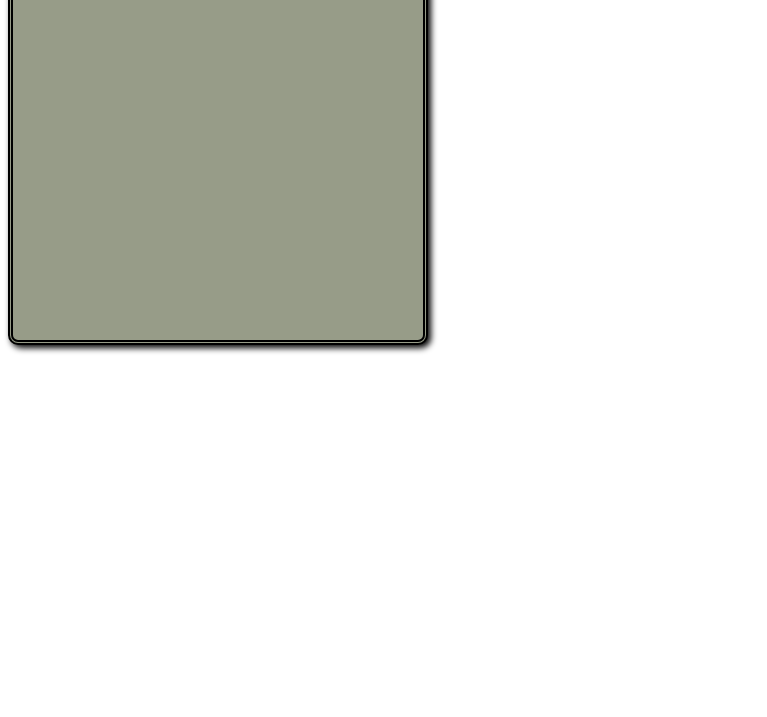
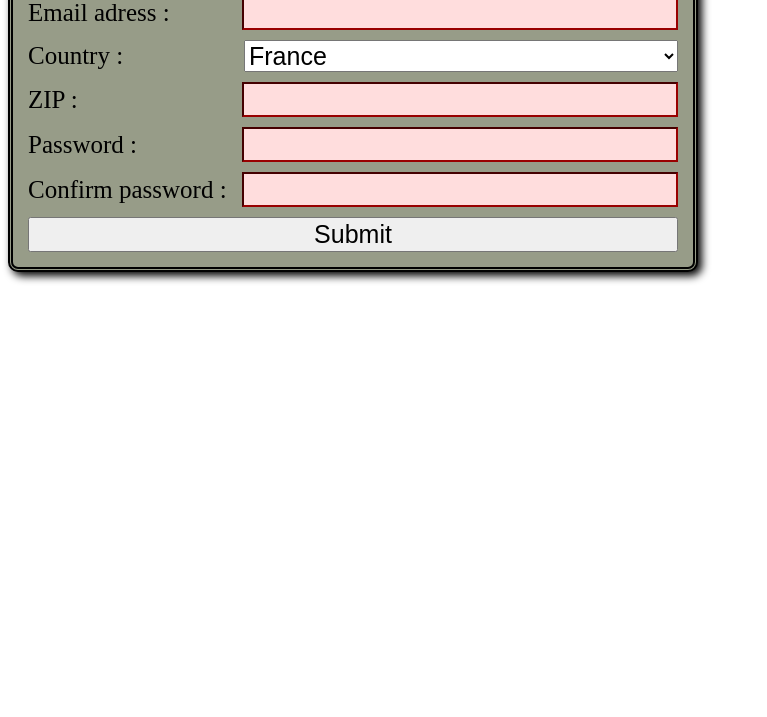
Before and after one commit to SlipNinja/form_validation, a website built with webpack: page dist/index.html in a window 1280 px wide. Shown: the part 83-800 px from the top of the page, without its empty margins (0-767 px from the left). Built offline with nearby package versions, Linux system fonts and the light colour scheme.

Commit message:
Add form fields and associated validations

```diff
--- a/src/index.js
+++ b/src/index.js
@@ -2,6 +2,4 @@ import { buildForm } from "./pageBuilder.js";
 import './style.css';
 
 
-  console.log("COUCOU ?");
-
   document.body.appendChild(buildForm());
--- a/src/pageBuilder.js
+++ b/src/pageBuilder.js
@@ -10,29 +10,142 @@ function buildForm() {
 
     const emailtext = document.createElement("span");
     emailtext.innerHTML = "Email adress : ";
-
     const email = document.createElement("input");
     email.id = "email";
     email.type = "email";
     email.required = true;
     email.minLength = 8;
-
     const emailerror = document.createElement("span");
     emailerror.ariaLive = "polite";
     emailerror.classList.add("error");
+    addEmailValidation(email, emailerror);
+    const emailline = createFormLine(emailtext, email, emailerror);
 
-    addEmailValidation(email, emailerror);
+    const countrytext = document.createElement("span");
+    countrytext.innerHTML = "Country :";
+    const country = document.createElement("select");
+    country.id = "country";
+    const option1 = createOption("fr", "France");
+    const option2 = createOption("en", "England");
+    const option3 = createOption("de", "Germany");
+    country.appendChild(option1);
+    country.appendChild(option2);
+    country.appendChild(option3);
+    country.onchange = checkZIP;
+    const countryline = createFormLine(countrytext, country);
 
-    const emailline = createFormLine(emailtext, email, emailerror);
+    const ziptext = document.createElement("span");
+    ziptext.innerHTML = "ZIP :";
+    const zip = document.createElement("input");
+    zip.type = "text";
+    zip.id = "zip";
+    zip.required = true;
+    zip.oninput = checkZIP;
+    const ziperror = document.createElement("span");
+    ziperror.ariaLive = "polite";
+    ziperror.classList.add("error");
+    ziperror.id = "ziperror";
+    const zipline = createFormLine(ziptext, zip, ziperror);
+
+    const passwordtext = document.createElement("span");
+    passwordtext.innerHTML = "Password :";
+    const password = document.createElement("input");
+    password.type = "text";
+    password.id = "password";
+    password.required = true;
+    password.oninput = checkPassword;
+    const passwordline = createFormLine(passwordtext, password);
+
+    const confirmationtext = document.createElement("span");
+    confirmationtext.innerHTML = "Confirm password :";
+    const confirmation = document.createElement("input");
+    confirmation.type = "text";
+    confirmation.id = "confirmation";
+    confirmation.required = true;
+    confirmation.oninput = checkPassword;
+    const confirmationerror = document.createElement("span");
+    confirmationerror.id = "confirmationerror";
+    confirmationerror.className = "error";
+    const confirmationline = createFormLine(confirmationtext, confirmation, confirmationerror);
 
 
     const button = document.createElement("button");
     button.id = "submitbutton";
+    button.innerHTML = "Submit";
+
+    addSubmitValidation(button);
 
     form.appendChild(title);
     form.appendChild(emailline);
+    form.appendChild(countryline);
+    form.appendChild(zipline);
+    form.appendChild(passwordline);
+    form.appendChild(confirmationline);
+    form.appendChild(button);
 
     return form;
+}
+
+function checkPassword() {
+  const pass = document.getElementById("password").value;
+  const conf = document.getElementById("confirmation");
+  const conferror = document.getElementById("confirmationerror");
+
+  if (pass == conf.value) {
+    conferror.className = "error";
+    conferror.innerHTML = "";
+    conf.setCustomValidity("");
+
+  } else {
+    conferror.className = "error active"
+    conferror.innerHTML = "Passwords must be identical";
+    conf.setCustomValidity("Passwords must be identical");//Prevents submission too
+  }
+}
+
+function checkZIP() {
+  // For each country, defines the pattern that the ZIP has to follow
+  const constraints = {
+    fr: [
+      "^(F-)?\\d{5}$",
+      "France ZIPs must have exactly 5 digits: e.g. F-75012 or 75012",
+    ],
+    de: [
+      "^(D-)?\\d{5}$",
+      "Germany ZIPs must have exactly 5 digits: e.g. D-12345 or 12345",
+    ],
+    en: [
+      "^(E-)?\\d{4}$",
+      "England ZIPs must have exactly 4 digits: e.g E-4756 or 4756",
+    ]
+  };
+
+  const country = document.getElementById("country").value;
+  const zip = document.getElementById("zip");
+  const ziperror = document.getElementById("ziperror");
+
+  // Build the constraint checker
+  const constraint = new RegExp(constraints[country][0], "");
+  //console.log(constraint);
+
+  if (constraint.test(zip.value)) {
+    ziperror.className = "error";
+    ziperror.innerHTML = "";
+    zip.setCustomValidity("");
+
+  } else {
+    ziperror.className = "error active"
+    ziperror.innerHTML = constraints[country][1];
+    zip.setCustomValidity(constraints[country][1]);//Prevents submission too
+  }
+}
+
+function createOption(val, text) {
+    const option = document.createElement("option");
+    option.value = val;
+    option.innerHTML = text;
+
+    return option;
 }
 
 function addEmailValidation(input, error) {
@@ -71,6 +184,18 @@ function showEmailError(input, error) {
     error.className = "error active";
   }
 
+function addSubmitValidation(form, email, emailerror) {
+  form.addEventListener("submit", (event) => {
+    // if the email field is valid, we let the form submit
+    if (!email.validity.valid) {
+      // If it isn't, we display an appropriate error message
+      showEmailError(email, emailerror);
+      // Then we prevent the form from being sent by canceling the event
+      event.preventDefault();
+    }
+  });
+}
+
 function createFormLine(text, item, error) {
     const line = document.createElement("div");
     line.classList.add("formline");
@@ -82,7 +207,10 @@ function createFormLine(text, item, error) {
     top.appendChild(item);
 
     line.appendChild(top);
-    line.appendChild(error);
+
+    if(error){
+        line.appendChild(error);
+    }
 
     return line;
 }
--- a/src/style.css
+++ b/src/style.css
@@ -1,13 +1,19 @@
+* {
+  font-size: 25px;
+}
 
+#title {
+  font-size: 35px;
+}
 
 #mainelement {
-    width: 400px;
-    min-height: 400px;
+    width: 650px;
+    min-height: 250px;
     background-color: rgb(151, 156, 136);
     border: thick double black;
     border-radius: 10px;
-    box-shadow: 3px 3px 6px black;
-    padding: 5px;
+    box-shadow: 4px 4px 9px black;
+    padding: 15px;
 
     display: flex;
     flex-direction: column;
@@ -19,12 +25,17 @@
     align-items: center;
 }
 
-.topline span {
+.topline > span {
     flex: 1;
 }
 
-.topline input {
+.topline > input, .topline > select {
     flex: 2;
+}
+
+.formline {
+  display: grid;
+  grid-template-rows: 1fr auto;
 }
 
 input:invalid {
@@ -38,6 +49,7 @@ input:invalid {
 
   /* This is the style of our error messages */
   .error {
+    text-align: center;
     width: 100%;
     padding: 0;
 
```
